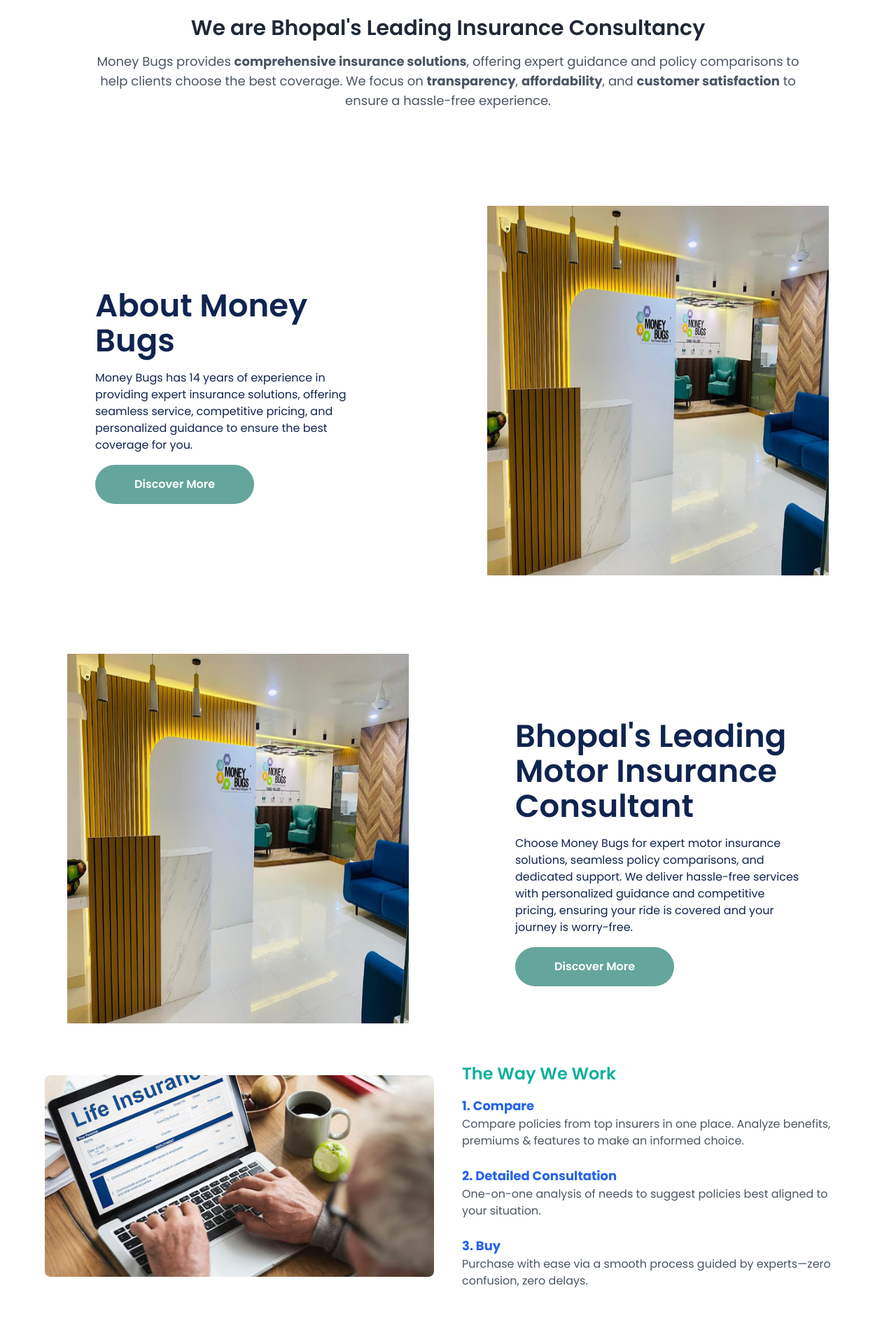
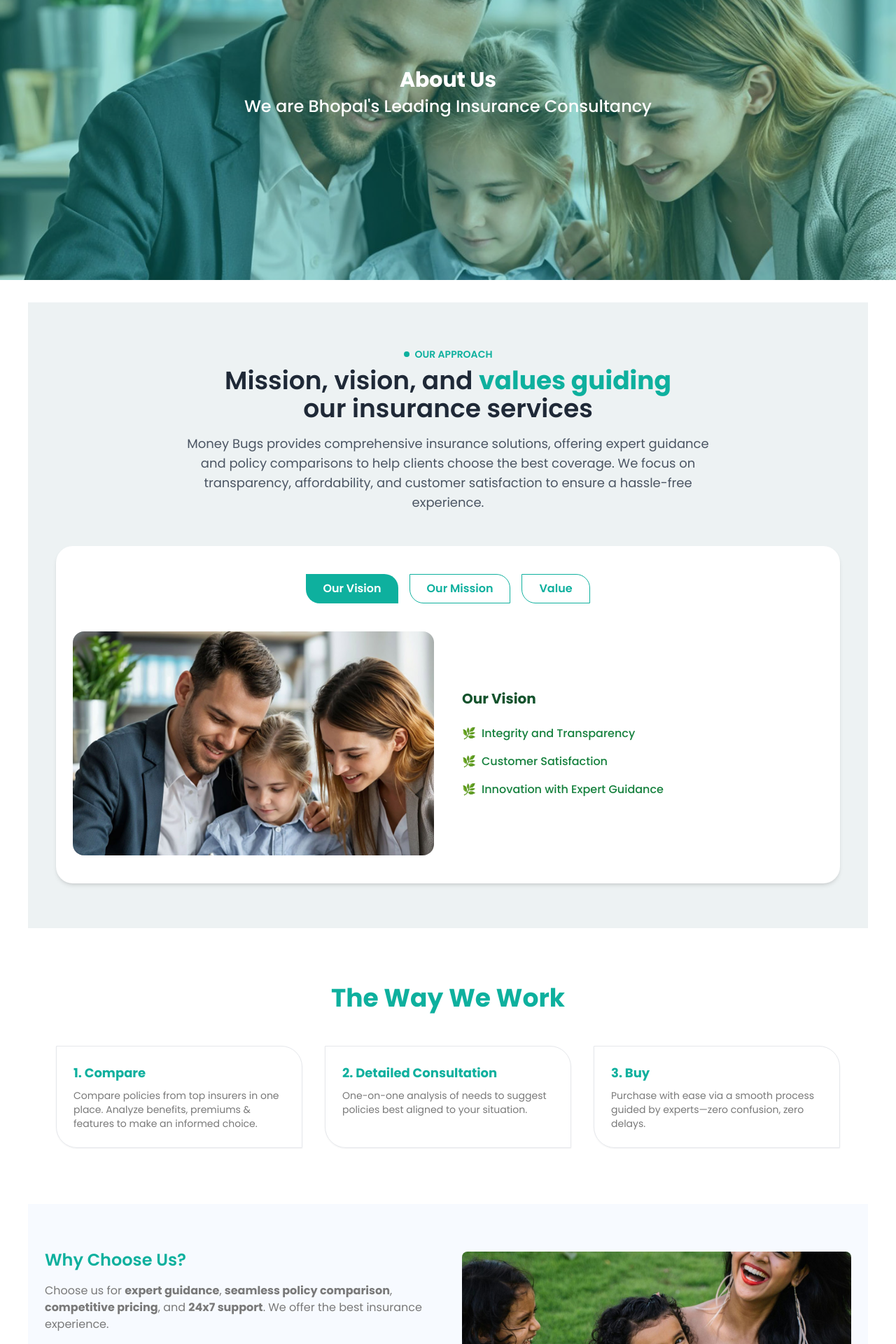
Before and after one commit to ShuklaAnchal/moneybugs, a Next.js app: page /about-page in a window 1280 px wide. Shown: the part 200-2120 px from the top of the page at 70% size. Built offline with nearby package versions, Linux system fonts and the light colour scheme.

Commit message:
About page complected

```diff
--- a/src/app/component/aboutus/start.js
+++ b/src/app/component/aboutus/start.js
@@ -5,91 +5,91 @@
 import teamImage from "@/icons/about/diss.jpeg";
 import laptopImage from "@/icons/about/insu.jpg";
 import familyImage from "@/icons/about/family.jpg";
-import Leftcom from "@/app/component/homepage/opportunitycomponents.js/leftcom";
-import Rightcom from "@/app/component/homepage/opportunitycomponents.js/rightcom";
+import PageBackground from "@/icons/pagebackground.jpg";
+import Vision from "./vision"
 
 const AboutUs = () => {
+
+   const steps = [
+    {
+      title: "1. Compare",
+      description:
+        "Compare policies from top insurers in one place. Analyze benefits, premiums & features to make an informed choice.",
+    },
+    {
+      title: "2. Detailed Consultation",
+      description:
+        "One-on-one analysis of needs to suggest policies best aligned to your situation.",
+    },
+    {
+      title: "3. Buy",
+      description:
+        "Purchase with ease via a smooth process guided by experts—zero confusion, zero delays.",
+    },
+  ];
+
+
   return (
-    <section className="bg-white text-gray-800 px-4 md:px-10 py-20">
-      {/* Top Heading */}
-      <div className="max-w-5xl mx-auto text-center mb-12 lg:py-8 md:py-8 py-0">
-        <h2 className="text-2xl md:text-3xl font-semibold mb-4">
+    <div className="relative w-full">
+      {/* Fixed Background Image */}
+     <div className="absolute top-0 left-0 w-full h-[85vh] z-0">
+        <Image
+          src={PageBackground}
+          alt="page background"
+          className="w-full h-full object-cover"
+          priority
+        />
+        {/* Overlay */}
+        <div className="absolute inset-0 bg-primary bg-opacity-35 z-10 h-full" />
+      </div>
+
+      {/* Content over background */}
+      <div className="relative z-20">
+        {/* Top content centered over fixed background */}
+        <div className="h-[75vh] flex flex-col items-center justify-center text-white text-center px-4">
+          <h1 className="text-3xl font-bold mt-16">About Us</h1>
+          <p className="text-2xl font-medium mt-1">
             We are Bhopal's Leading Insurance Consultancy
-        </h2>
-        <p className="text-gray-600 text-base md:text-lg">
-          Money Bugs provides <strong>comprehensive insurance solutions</strong>, offering expert guidance and policy comparisons to help clients choose the best coverage. We focus on <strong>transparency</strong>, <strong>affordability</strong>, and <strong>customer satisfaction</strong> to ensure a hassle-free experience.
           </p>
         </div>
 
-      {/* About & Vision Cards */}
-      {/* <div className="grid md:grid-cols-2 gap-6 max-w-6xl mx-auto mb-16 lg:py-10 md:py-8 py-0"> */}
-   <div className="w-full lg:h-[80vh] h-auto flex lg:flex-row flex-col ">
-        <Leftcom
-          heading="About Money Bugs"
-          description="Money Bugs has 14 years of experience in providing expert insurance solutions, offering seamless service, competitive pricing, and personalized guidance to ensure the best coverage for you."
-          // buttonBgColor="bg-white"
-          // buttonHoverColor="hover:bg-secondary"
-          // buttonTextColor="hover:text-black"
-        />
+        {/* Main About Section */}
+        <section className="bg-white text-gray-800 px-0 md:px-10 py-8 relative z-20">
 
-        <Rightcom
-          // cardData={cardItems}
-          backgroundImage={officeImage}
-          paddings={"p-14"}
-        />
+     <Vision />
+
+            <section className="py-20 px-4 md:px-10 bg-white">
+      <h2 className="text-3xl md:text-4xl font-bold text-primary mb-12 text-center">
+        The Way We Work
+      </h2>
+
+      <div className="grid md:grid-cols-2 lg:grid-cols-3 gap-8 max-w-6xl mx-auto">
+        {steps.map((item, index) => (
+          <div
+            key={index}
+            className="border border-gray-200 p-6 rounded-tr-[30px] rounded-bl-[30px] shadow-sm"
+          >
+            <h4 className="text-lg font-bold text-primary mb-2">
+              {item.title}
+            </h4>
+            <p className="text-textsecondry text-sm">{item.description}</p>
           </div>
-
-         <div className="w-full lg:h-[80vh] h-auto flex lg:flex-row flex-col ">
-
-              <Rightcom
-          // cardData={cardItems}
-          backgroundImage={officeImage}
-          paddings={"p-14"}
-        />
-        <Leftcom
-          subtitle="Why Choose Money Bugs"
-          heading="Bhopal's Leading Motor Insurance Consultant"
-          description="Choose Money Bugs for expert motor insurance solutions, seamless policy comparisons, and dedicated support. We deliver hassle-free services with personalized guidance and competitive pricing, ensuring your ride is covered and your journey is worry-free."
-        />
+        ))}
       </div>
-
-      {/* How We Work */}
-      <div className="max-w-6xl mx-auto mb-20 grid md:grid-cols-2 gap-10 items-center">
-        <div className="relative w-full h-72 rounded-lg overflow-hidden">
-          <Image src={laptopImage} alt="Laptop" fill className="object-cover" />
-        </div>
-        <div>
-          <h3 className="text-2xl font-semibold text-primary mb-4">The Way We Work</h3>
-          <ul className="space-y-6">
-            <li>
-              <span className="text-blue-600 font-bold text-lg">1. Compare</span>
-              <p className="text-gray-600">
-                Compare policies from top insurers in one place. Analyze benefits, premiums & features to make an informed choice.
-              </p>
-            </li>
-            <li>
-              <span className="text-blue-600 font-bold text-lg">2. Detailed Consultation</span>
-              <p className="text-gray-600">
-                One-on-one analysis of needs to suggest policies best aligned to your situation.
-              </p>
-            </li>
-            <li>
-              <span className="text-blue-600 font-bold text-lg">3. Buy</span>
-              <p className="text-gray-600">
-                Purchase with ease via a smooth process guided by experts—zero confusion, zero delays.
-              </p>
-            </li>
-          </ul>
-        </div>
-      </div>
-
+    </section>
           {/* Why Choose Us */}
           <div className="bg-[#f7faff] py-16">
-        <div className="max-w-6xl mx-auto grid md:grid-cols-2 gap-10 items-center">
+            <div className="lg:px-0 md:px-0 px-3 max-w-6xl mx-auto grid md:grid-cols-2 gap-10 items-center">
               <div>
-            <h3 className="text-2xl font-semibold text-primary mb-4">Why Choose Us?</h3>
-            <p className="text-gray-600 mb-6">
-              Choose us for <strong>expert guidance</strong>, <strong>seamless policy comparison</strong>, <strong>competitive pricing</strong>, and <strong>24x7 support</strong>. We offer the best insurance experience.
+                <h3 className="text-2xl font-semibold text-primary mb-4">
+                  Why Choose Us?
+                </h3>
+                <p className="text-textsecondry mb-6">
+                  Choose us for <strong>expert guidance</strong>,{" "}
+                  <strong>seamless policy comparison</strong>,{" "}
+                  <strong>competitive pricing</strong>, and{" "}
+                  <strong>24x7 support</strong>. We offer the best insurance
+                  experience.
                 </p>
                 <ul className="space-y-4">
                   <li>
@@ -110,19 +110,32 @@
                 </ul>
               </div>
               <div className="relative w-full h-80 rounded-lg overflow-hidden">
-            <Image src={familyImage} alt="Happy Family" fill className="object-cover" />
+                <Image
+                  src={familyImage}
+                  alt="Happy Family"
+                  fill
+                  className="object-cover"
+                />
               </div>
             </div>
           </div>
 
-      {/* Extended Section: Our Commitment */}
+          {/* Our Commitment */}
           <div className="max-w-5xl mx-auto py-20 text-center">
-        <h3 className="text-2xl font-semibold mb-4 text-primary">Our Commitment</h3>
-        <p className="text-gray-600 text-lg">
-          At Money Bugs, our commitment goes beyond selling policies. We aim to educate and empower individuals and businesses to make the best insurance choices. Whether you need health, vehicle, life, or travel insurance, our team ensures unmatched support and satisfaction.
+            <h3 className="text-2xl font-semibold mb-4 text-primary">
+              Our Commitment
+            </h3>
+            <p className="text-textsecondry text-lg">
+              At Money Bugs, our commitment goes beyond selling policies. We aim
+              to educate and empower individuals and businesses to make the best
+              insurance choices. Whether you need health, vehicle, life, or travel
+              insurance, our team ensures unmatched support and satisfaction.
             </p>
           </div>
         </section>
+      </div>
+
+    </div>
   );
 };
 
--- /dev/null
+++ b/src/app/component/aboutus/vision.js
@@ -0,0 +1,156 @@
+"use client";
+import React, { useState } from "react";
+import Image from "next/image";
+import familyImage from "@/icons/pagebackground.jpg"; // replace with your image
+
+const ApproachSection = () => {
+  const [activeTab, setActiveTab] = useState("vision");
+
+  const renderTabContent = () => {
+    switch (activeTab) {
+      case "vision":
+        return (
+          <div className="text-left">
+            <h3 className="text-xl font-bold text-green-900 mb-6">
+              Our Vision
+            </h3>
+            <ul className="space-y-4 text-green-700 font-medium">
+              <li className="flex items-center gap-2">
+                <span className="text-primary">🌿</span> Integrity and Transparency
+              </li>
+              <li className="flex items-center gap-2">
+                <span className="text-primary">🌿</span> Customer Satisfaction
+              </li>
+              <li className="flex items-center gap-2">
+                <span className="text-primary">🌿</span> Innovation with Expert Guidance
+              </li>
+            </ul>
+          </div>
+        );
+      case "mission":
+        return (
+          <div className="text-left">
+            <h3 className="text-xl font-bold text-green-900 mb-6">
+              Key Features of Our Insurance Mission:
+            </h3>
+            <ul className="space-y-4 text-green-700 font-medium">
+              <li className="flex items-center gap-2">
+                <span className="text-primary">🌿</span> Focus on Continuous
+                Improvement and Adaptation
+              </li>
+              <li className="flex items-center gap-2">
+                <span className="text-primary">🌿</span> Personalized Client
+                Attention
+              </li>
+              <li className="flex items-center gap-2">
+                <span className="text-primary">🌿</span> Transparent Policy
+                Comparisons
+              </li>
+              <li className="flex items-center gap-2">
+                <span className="text-primary">🌿</span> Hassle-Free Buying
+                Experience
+              </li>
+            </ul>
+          </div>
+        );
+      case "value":
+        return (
+          <div className="text-left">
+            <h3 className="text-xl font-bold text-green-900 mb-6">
+              Our Core Values
+            </h3>
+            <ul className="space-y-4 text-green-700 font-medium">
+              <li className="flex items-center gap-2">
+                <span className="text-primary">🌿</span> Integrity and Honesty
+              </li>
+              <li className="flex items-center gap-2">
+                <span className="text-primary">🌿</span> Customer-Centric
+                Service
+              </li>
+              <li className="flex items-center gap-2">
+                <span className="text-primary">🌿</span> Innovation and Growth
+              </li>
+            </ul>
+          </div>
+        );
+      default:
+        return null;
+    }
+  };
+
+  return (
+    <section className="bg-[#edf2f3] py-16 md:px-10 text-center">
+      {/* Title Section */}
+      <div className="max-w-3xl mx-auto mb-12 lg:px-0 md:px-0 px-3">
+        <p className="text-sm text-primary font-semibold mb-2 flex items-center justify-center gap-2">
+          <span className="w-2 h-2 bg-primary rounded-full inline-block"></span>
+          OUR APPROACH
+        </p>
+        <h2 className="text-3xl md:text-4xl font-semibold text-gray-800">
+          Mission, vision, and{" "}
+          <span className="font-bold text-primary">values guiding</span>
+          <br />
+          our insurance services
+        </h2>
+        <p className="text-gray-600 mt-4 text-base md:text-lg">
+          Money Bugs provides comprehensive insurance solutions, offering expert
+          guidance and policy comparisons to help clients choose the best
+          coverage. We focus on transparency, affordability, and customer
+          satisfaction to ensure a hassle-free experience.
+        </p>
+      </div>
+
+      {/* Card Section */}
+      <div className="bg-white rounded-3xl shadow-md px-6 py-10 max-w-6xl mx-auto">
+        {/* Tab Buttons */}
+        <div className="flex justify-center flex-wrap gap-4 mb-10">
+          <button
+            className={`px-6 py-2 font-semibold rounded-tr-[20px] rounded-bl-[20px] ${
+              activeTab === "vision"
+                ? "bg-primary text-white"
+                : "border border-primary text-primary"
+            }`}
+            onClick={() => setActiveTab("vision")}
+          >
+            Our Vision
+          </button>
+          <button
+            className={`px-6 py-2 font-semibold rounded-tr-[20px] rounded-bl-[20px] ${
+              activeTab === "mission"
+                ? "bg-primary text-white"
+                : "border border-primary text-primary"
+            }`}
+            onClick={() => setActiveTab("mission")}
+          >
+            Our Mission
+          </button>
+          <button
+            className={`px-6 py-2 font-semibold rounded-tr-[20px] rounded-bl-[20px] ${
+              activeTab === "value"
+                ? "bg-primary text-white"
+                : "border border-primary text-primary"
+            }`}
+            onClick={() => setActiveTab("value")}
+          >
+            Value
+          </button>
+        </div>
+
+        {/* Content Row */}
+        <div className="grid md:grid-cols-2 gap-10 items-center">
+          <div className="relative w-full h-64 md:h-80 rounded-2xl overflow-hidden">
+            <Image
+              src={familyImage}
+              alt="Family"
+              fill
+              className="object-cover"
+            />
+          </div>
+          {renderTabContent()}
+        </div>
+      </div>
+    </section>
+  );
+};
+
+export default ApproachSection;
--- a/src/app/component/footer.js
+++ b/src/app/component/footer.js
@@ -18,7 +18,7 @@
   ];
 
   return (
-    <div className="bg-[#191c1E] px-4 sm:px-6 md:px-10 lg:px-[117px] py-10">
+    <div className="bg-[#191c1E] px-4 sm:px-6 md:px-10 lg:px-[117px] py-10 z-30">
       <div className="flex flex-col lg:flex-row flex-wrap justify-between gap-12 lg:gap-4">
         {/* Logo + Text + Button */}
         <div className="flex flex-col gap-6 max-w-sm">
--- a/src/app/component/homepage/button/discoverbtn.js
+++ b/src/app/component/homepage/button/discoverbtn.js
@@ -6,7 +6,7 @@
          <div>
           <button onClick={onClick}  className={`${
           bgcolor ? bgcolor : 'bgclo1'
-        }  text-white  px-14 py-4 text-[16px] font-semibold rounded-full `}>
+        }  text-white  px-14 py-4 text-[16px] font-semibold rounded-full hover:bg-black`}>
             Discover More
           </button>
         </div>
--- a/src/app/component/homepage/opportunitycomponents.js/leftcom.js
+++ b/src/app/component/homepage/opportunitycomponents.js/leftcom.js
@@ -9,13 +9,13 @@
 }) => {
   return (
     <div
-      className={`w-full lg:w-1/2 flex flex-col justify-center gap-4 h-full text-[16px] text-textinsu px-4 sm:px-6 lg:px-24 py-10 lg:py-0`}
+      className={`w-full lg:w-1/2 flex flex-col justify-center gap-4 h-full text-[16px] px-4 sm:px-6 lg:px-24 py-10 lg:py-0`}
     >
       <p className="mt-2 lg:mt-0 text-sm sm:text-base text-white">{subtitle}</p>
       <h1 className="text-2xl sm:text-3xl md:text-4xl lg:text-[45px] text-textinsu font-semibold leading-snug sm:leading-snug lg:leading-[50px]">
         {heading}
       </h1>
-      <p className="text-sm sm:text-base text-textinsu max-w-xl">{description}</p>
+      <p className="text-sm sm:text-base text-textinsu max-w-xl mb-5">{description}</p>
       <Discoverbtn onClick={onClick}  bgcolor="bg-[#65A69C]"  />
     </div>
   );
--- a/src/app/component/uppernavbar.js
+++ b/src/app/component/uppernavbar.js
@@ -6,18 +6,14 @@
 import { IoIosArrowForward, IoIosArrowDown } from "react-icons/io";
 import { MdEmail } from "react-icons/md";
 import { FaPhoneAlt } from "react-icons/fa";
+import { IoSearchOutline } from "react-icons/io5";
 
 import Logo from "@/icons/moneybugs-logo.png";
-import { IoSearchOutline } from "react-icons/io5";
-
 import Social from "@/app/component/navbar.js/social";
 
 const navItems = [
   { label: "Home", href: "/" },
-  {
-    label: "About Us",
-    href: "/about-page",
-  },
+  { label: "About Us", href: "/about-page" },
   {
     label: "Insurance",
     dropdown: [
@@ -29,9 +25,7 @@
       { label: "Child Saving Plan", href: "/child-saving-plan" },
     ],
   },
-  {
-    label: "Blogs",
-  },
+  { label: "Blogs" },
   { label: "Contact Us", href: "/contactUs" },
 ];
 
@@ -43,7 +37,7 @@
 
   const handleOpenMenu = () => {
     setIsMobileMenuOpen(true);
-    setTimeout(() => setShowSidebar(true), 400);
+    setTimeout(() => setShowSidebar(true), 300);
   };
 
   const handleCloseMenu = () => {
@@ -53,25 +47,28 @@
 
   useEffect(() => {
     if (isMobileMenuOpen) {
-    document.body.classList.add("overflow-hidden");
+      document.body.style.overflow = "hidden";
     } else {
-    document.body.classList.remove("overflow-hidden");
+      document.body.style.overflow = "auto";
     }
 
-  // Clean up on unmount
     return () => {
-    document.body.classList.remove("overflow-hidden");
+      document.body.style.overflow = "auto";
     };
   }, [isMobileMenuOpen]);
 
   return (
-    <div className="shadow relative z-[9999]">
-      <div className="lg:container px-3">
-        <div className="h-[110px] flex justify-between items-center">
+    <div className="shadow relative z-[9999] w-full">
+      <div className="w-full max-w-screen-xl mx-auto px-4 sm:px-6 lg:px-8 bg-white fixed top-0 left-0 right-0 z-50">
+        <div className="h-[90px] flex justify-between items-center w-full">
           {/* Logo */}
           <Link href="/">
-            <div className="h-[80px] w-[150px] ">
-              <Image src={Logo} alt="MoneyBugs Logo" className="h-full w-full object-containt" />
+            <div className="h-[60px] w-[120px]">
+              <Image
+                src={Logo}
+                alt="MoneyBugs Logo"
+                className="h-full w-full object-contain"
+              />
             </div>
           </Link>
 
@@ -85,7 +82,7 @@
                 onMouseLeave={() => setHoveredIndex(null)}
               >
                 {item.href ? (
-                  <Link href={item.href} className="cursor-pointer ">
+                  <Link href={item.href} className="cursor-pointer">
                     {item.label}
                   </Link>
                 ) : (
@@ -94,11 +91,7 @@
 
                 {/* Dropdown */}
                 {item.dropdown && hoveredIndex === index && (
-                  <div
-                    className="absolute bg-white top-[30px] left-0 w-48 border rounded shadow-lg z-50 transition-all"
-                    onMouseEnter={() => setHoveredIndex(index)}
-                    onMouseLeave={() => setHoveredIndex(null)}
-                  >
+                  <div className="absolute bg-white top-[30px] left-0 w-48 border rounded shadow-lg z-50 transition-all">
                     {item.dropdown.map((subItem, subIndex) => (
                       <Link
                         key={subIndex}
@@ -114,12 +107,12 @@
             ))}
           </div>
 
-          {/* Hamburger Button (Mobile Only) */}
+          {/* Hamburger Menu */}
           <button className="lg:hidden text-2xl" onClick={handleOpenMenu}>
             <FiMenu className="hover:text-primary" />
           </button>
 
-          {/* Right Buttons (hidden on small screens) */}
+          {/* Right Buttons (desktop only) */}
           <div className="hidden md:flex gap-2 items-center">
             <div className="h-10 w-10 flex items-center justify-center">
               <IoSearchOutline />
@@ -127,7 +120,8 @@
             <Link href="/contactUs">
               <button className="bgclo1 px-[40px] py-[16px] rounded-full text-white text-[13px] font-semibold hover:bg-black transition">
                 GET A QUOTE
-            </button></Link>
+              </button>
+            </Link>
           </div>
         </div>
       </div>
@@ -142,7 +136,7 @@
           ></div>
 
           {/* Sidebar */}
-          <div className="cursor-pointer absolute top-0 left-0 h-full w-[300px] bg-black text-white shadow-lg p-4 overflow-y-auto transition-transform duration-300 ease-in-out">
+          <div className="fixed top-0 left-0 h-full w-[85%] max-w-[300px] bg-black text-white shadow-lg p-4 overflow-y-auto transition-all duration-300 ease-in-out">
             <div className="flex justify-between items-center border-b border-white/20 pb-8 mt-3">
               <div className="w-[140px]">
                 <Image src={Logo} alt="Logo" />
@@ -177,9 +171,9 @@
                         <span>{item.label}</span>
                         <span className="text-xl font-bold">
                           {openDropdownIndex === index ? (
-                            <IoIosArrowDown className="text-primary bg-white p-2 w-7 h-7 shadow-md" />
+                            <IoIosArrowDown className="text-primary bg-white p-2 w-7 h-7 shadow-md rounded-full" />
                           ) : (
-                            <IoIosArrowForward className="text-white bg-primary p-2 w-7 h-7 shadow-md" />
+                            <IoIosArrowForward className="text-white bg-primary p-2 w-7 h-7 shadow-md rounded-full" />
                           )}
                         </span>
                       </div>
@@ -199,7 +193,6 @@
                           ))}
                         </div>
                       )}
-
                     </div>
                   )}
                 </div>
```
Also changed, not shown: src/icons/pagebackground.jpg (added). Lines whose indentation alone changed are shown as unchanged.
